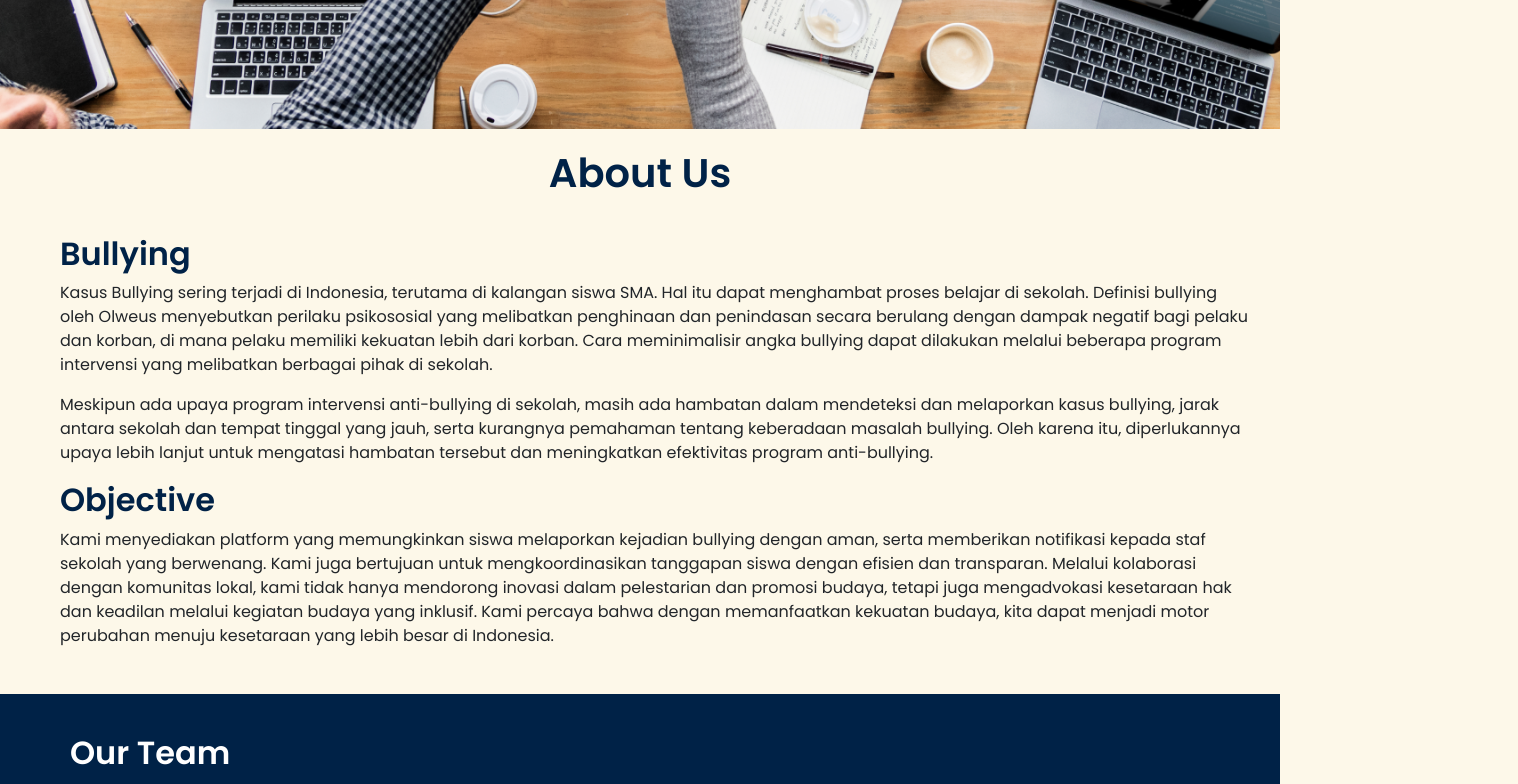
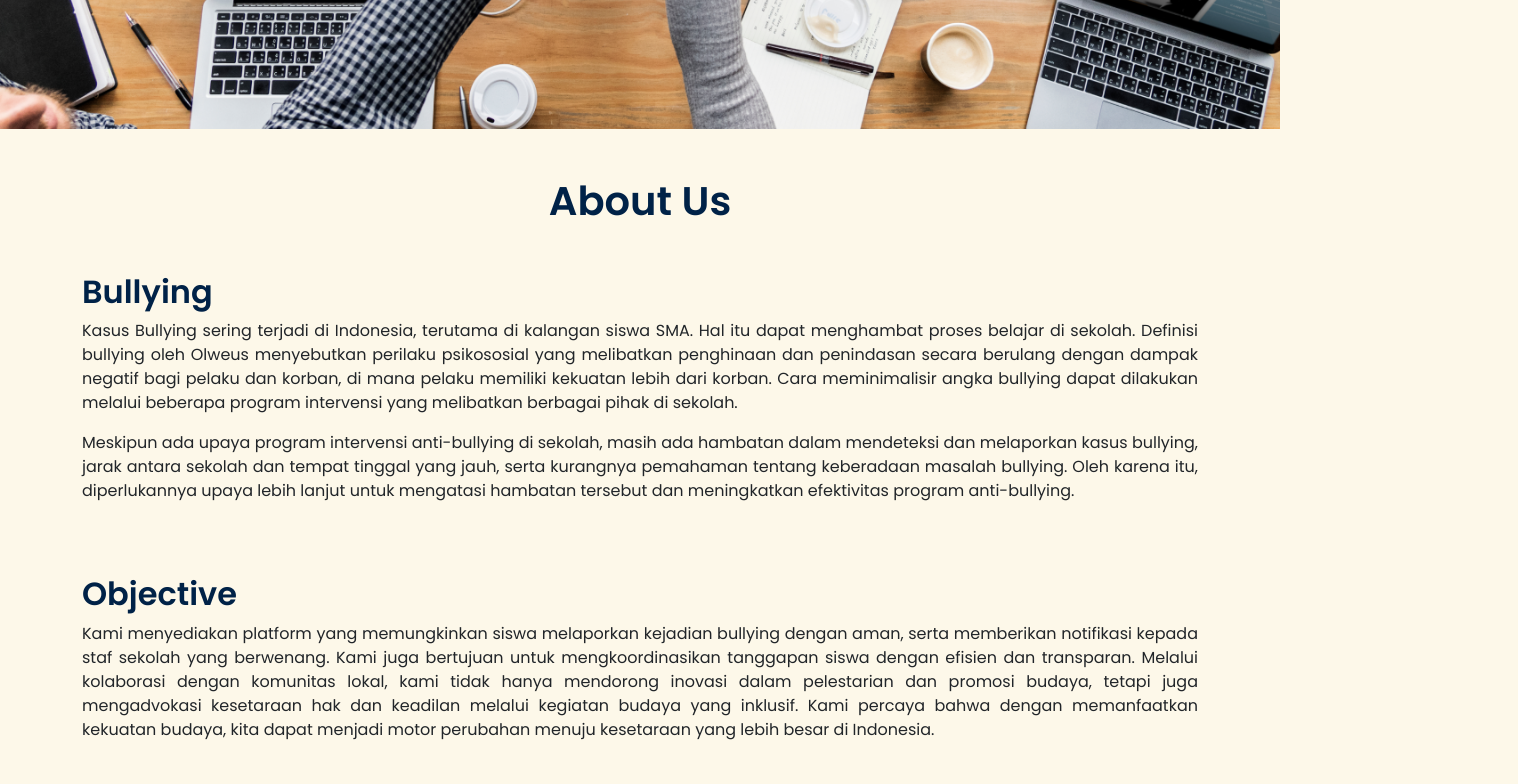
Before and after one commit to ulumfr/beranin, a React (Create React App) app in the folder client/: page /about in a window 1280 px wide. Shown: the part 400-1184 px from the top of the page, 1518 px wide, since content can reach past the window. Built offline with nearby package versions, Linux system fonts and the light colour scheme.

Commit message:
update: about

```diff
--- a/client/src/assets/css/style.css
+++ b/client/src/assets/css/style.css
@@ -125,10 +125,7 @@ h4 {
   border: 0;
   padding: 10px 16px;
 }
-.d-flex {
-  justify-items: center;
-  align-items: center;
-}
+
 .custom-button-hero:hover {
   color: var(--primary-color);
 }
@@ -209,15 +206,6 @@ h4 {
   width: 100%;
 }
 
-.c-flex {
-  margin-left: 30px;
-  padding: 30px;
-}
-
-.custom-h2 {
-  flex-shrink: 0;
-}
-
 .custom-p2 {
   margin-top: 10px;
 }
--- a/client/src/pages/about/content.jsx
+++ b/client/src/pages/about/content.jsx
@@ -1,49 +1,59 @@
 import React from "react";
-import Content from "../../assets/img/about.png"
+import Content from "../../assets/img/about.png";
+import { Container } from "react-bootstrap";
 
 const content = () => {
   return (
+    <>
+      <img src={Content} alt="" className="custom-imgabout" />
+      <div className="d-flex flex-column">
+        <Container>
+          <div className="custom-about text-center fw-bold mt-5">
+            <h1>About Us</h1>
+          </div>
+          <div className="my-5">
+            <h2>Bullying</h2>
+            <div className="custom-p1 text-justify">
+              <p style={{ textAlign: "justify" }}>
+                Kasus Bullying sering terjadi di Indonesia, terutama di kalangan
+                siswa SMA. Hal itu dapat menghambat proses belajar di sekolah.
+                Definisi bullying oleh Olweus menyebutkan perilaku psikososial
+                yang melibatkan penghinaan dan penindasan secara berulang dengan
+                dampak negatif bagi pelaku dan korban, di mana pelaku memiliki
+                kekuatan lebih dari korban. Cara meminimalisir angka bullying
+                dapat dilakukan melalui beberapa program intervensi yang
+                melibatkan berbagai pihak di sekolah.
+              </p>
 
-    <div className="d-flex  flex-column ">
-      <img src={Content} alt="" className="custom-imgabout"/>
-      <div className="custom-about">
-        <h1>
-       About Us
-        </h1>
+              <p style={{ textAlign: "justify" }}>
+                Meskipun ada upaya program intervensi anti-bullying di sekolah,
+                masih ada hambatan dalam mendeteksi dan melaporkan kasus
+                bullying, jarak antara sekolah dan tempat tinggal yang jauh,
+                serta kurangnya pemahaman tentang keberadaan masalah bullying.
+                Oleh karena itu, diperlukannya upaya lebih lanjut untuk
+                mengatasi hambatan tersebut dan meningkatkan efektivitas program
+                anti-bullying.
+              </p>
+            </div>
+            <div className="custom-p2 text-justify mt-5 pt-4">
+              <h2>Objective</h2>
+              <p style={{ textAlign: "justify" }}>
+                Kami menyediakan platform yang memungkinkan siswa melaporkan
+                kejadian bullying dengan aman, serta memberikan notifikasi
+                kepada staf sekolah yang berwenang. Kami juga bertujuan untuk
+                mengkoordinasikan tanggapan siswa dengan efisien dan transparan.
+                Melalui kolaborasi dengan komunitas lokal, kami tidak hanya
+                mendorong inovasi dalam pelestarian dan promosi budaya, tetapi
+                juga mengadvokasi kesetaraan hak dan keadilan melalui kegiatan
+                budaya yang inklusif. Kami percaya bahwa dengan memanfaatkan
+                kekuatan budaya, kita dapat menjadi motor perubahan menuju
+                kesetaraan yang lebih besar di Indonesia.
+              </p>
+            </div>
+          </div>
+        </Container>
       </div>
-      <div className="c-flex">
-        <div className="custom-h2">
-        <h2>Bullying</h2>
-        </div>
-        <div className="custom-p1">
-          <p>
-            Kasus Bullying sering terjadi di Indonesia, terutama di kalangan siswa
-        SMA. Hal itu dapat menghambat proses belajar di sekolah. Definisi
-        bullying oleh Olweus menyebutkan perilaku psikososial yang melibatkan
-        penghinaan dan penindasan secara berulang dengan dampak negatif bagi
-        pelaku dan korban, di mana pelaku memiliki kekuatan lebih dari korban.
-        Cara meminimalisir angka bullying dapat dilakukan melalui beberapa
-        program intervensi yang melibatkan berbagai pihak di sekolah.
-          </p>
-        </div>
-        <div className="custom-p2">
-        <p>
-
-         Meskipun ada upaya program intervensi anti-bullying di sekolah, masih
-        ada hambatan dalam mendeteksi dan melaporkan kasus bullying, jarak
-        antara sekolah dan tempat tinggal yang jauh, serta kurangnya pemahaman
-        tentang keberadaan masalah bullying. Oleh karena itu, diperlukannya
-        upaya lebih lanjut untuk mengatasi hambatan tersebut dan meningkatkan
-        efektivitas program anti-bullying.
-        </p>
-        <h2>Objective</h2>
-        <p>Kami menyediakan platform yang memungkinkan siswa melaporkan kejadian bullying dengan aman, serta memberikan notifikasi kepada staf sekolah yang berwenang. Kami juga bertujuan untuk mengkoordinasikan tanggapan siswa dengan efisien dan transparan. Melalui kolaborasi dengan komunitas lokal, kami tidak hanya mendorong inovasi dalam pelestarian dan promosi budaya, tetapi juga mengadvokasi kesetaraan hak dan keadilan melalui kegiatan budaya yang inklusif. Kami percaya bahwa dengan memanfaatkan kekuatan budaya, kita dapat menjadi motor perubahan menuju kesetaraan yang lebih besar di Indonesia.</p>
-</div>
-
-
-    </div>
-      </div>
-
+    </>
   );
 };
 
--- a/client/src/pages/about/team.jsx
+++ b/client/src/pages/about/team.jsx
@@ -1,33 +1,36 @@
 import React from "react";
+import { Container } from "react-bootstrap";
 import Dom from "../../assets/img/foto_dom.png";
 import Ulum from "../../assets/img/foto_ulum.png";
-import Yudha from "../../assets/img/foto_yudha.png"
-import Nasrul from "../../assets/img/foto_nasrul.png"
-
+import Yudha from "../../assets/img/foto_yudha.png";
+import Nasrul from "../../assets/img/foto_nasrul.png";
 
 const Team = () => {
-
   return (
     <div>
-      <section className="team-1"
-      style={{ background: "var(--primary-color)"}}>
+      <section
+        className="team-1 mb-5"
+        style={{ background: "var(--primary-color)" }}
+      >
+        <Container>
           <div className="c-flex flex-column">
             <h2 className="ourt"> Our Team</h2>
-        <span className="best1">Our best team member that <br /> give you the best result</span>
+            <span className="best1">
+              Our best team member that <br /> give you the best result
+            </span>
           </div>
-        <div className="imgteam"
-        >
+          <div className="imgteam">
             <div className="yellow-box">
               <img src={Dom} alt="Foto Dom" />
             </div>
 
-        <img src={Ulum} alt="Foto Ulum"/>
+            <img src={Ulum} alt="Foto Ulum" />
             <img src={Yudha} alt="Foto Yudha" />
             <img src={Nasrul} alt="Foto Nasrul" />
           </div>
+        </Container>
       </section>
     </div>
-
   );
 };
 
```
Lines whose indentation alone changed are shown as unchanged.
